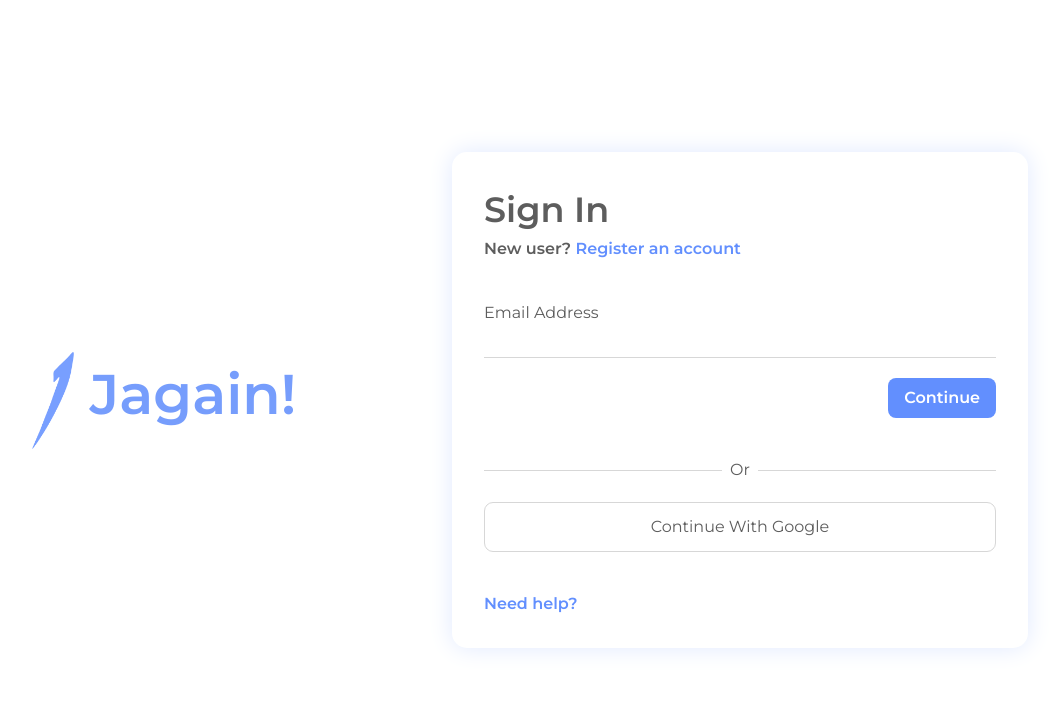
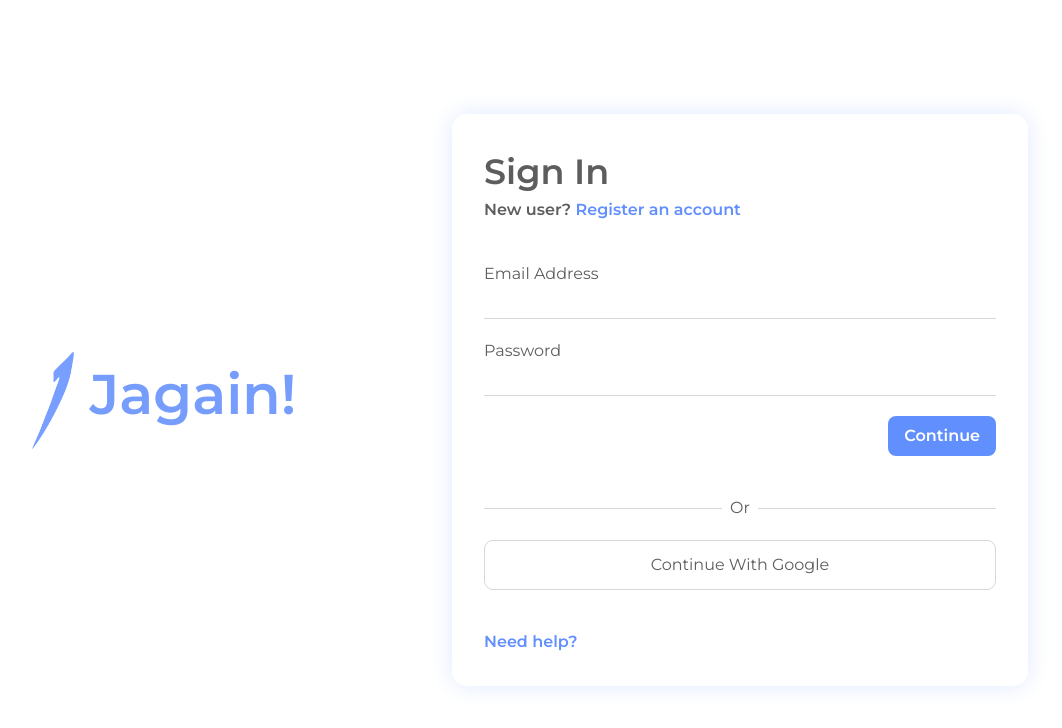
Before and after one commit to ahmadzaki2975/jagain-v2, a Next.js app: page /auth in a window 1280 px wide. Shown: the top 728 px of the page, without its empty margins (188-1250 px from the left). Built offline with nearby package versions, Linux system fonts and the light colour scheme.

Commit message:
feat: add password input

```diff
--- a/src/app/auth/page.jsx
+++ b/src/app/auth/page.jsx
@@ -34,6 +34,11 @@ export default function AuthPage() {
             type="text"
             className="//bg-red-500 py-1 border-b-[#D7D7D7] border-b-[.5px] focus:border-b-[#15181b]/90 !outline-none"
           />
+          <label className="mt-5" htmlFor="email">Password</label>
+          <input
+            type="text"
+            className="//bg-red-500 py-1 border-b-[#D7D7D7] border-b-[.5px] focus:border-b-[#15181b]/90 !outline-none"
+          />
           <button
             type="submit"
             className="bg-blue-primary w-fit px-4 self-end text-white font-semibold rounded-[8px] py-2 mt-5"
```
